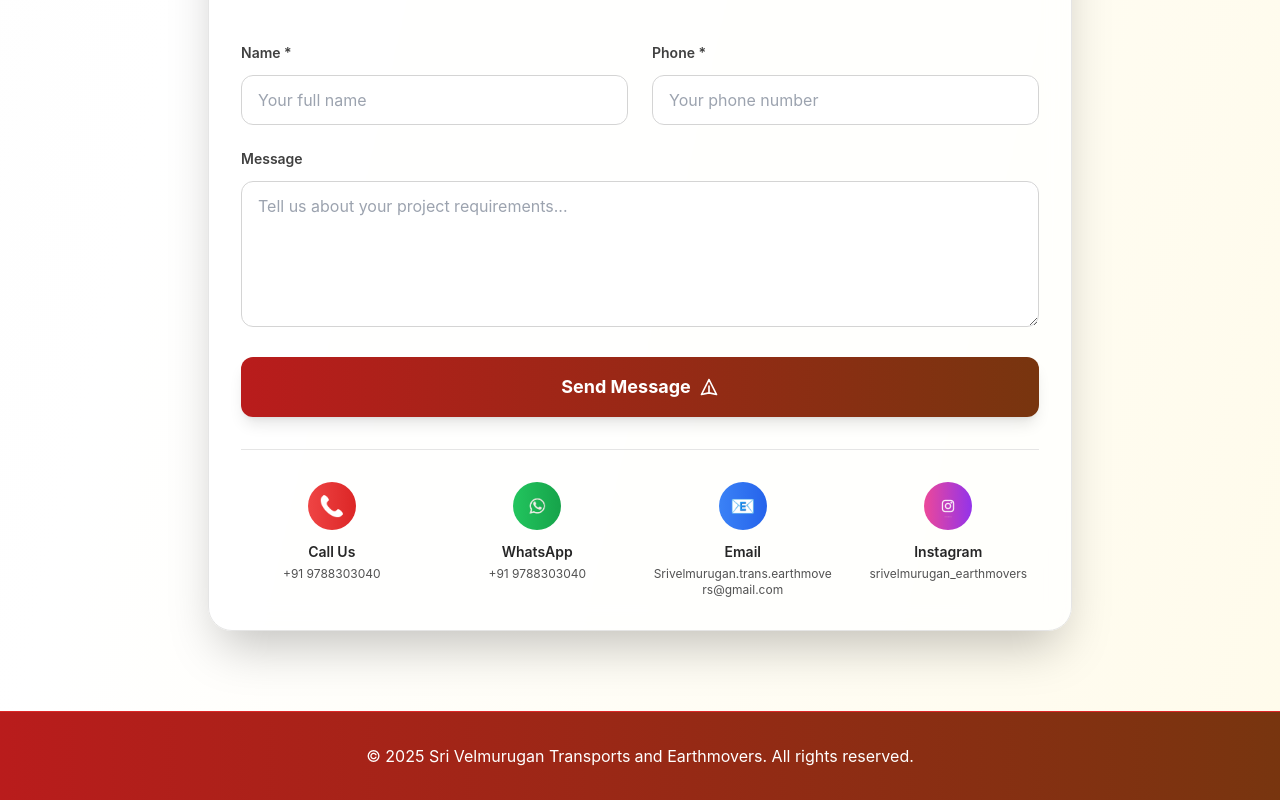
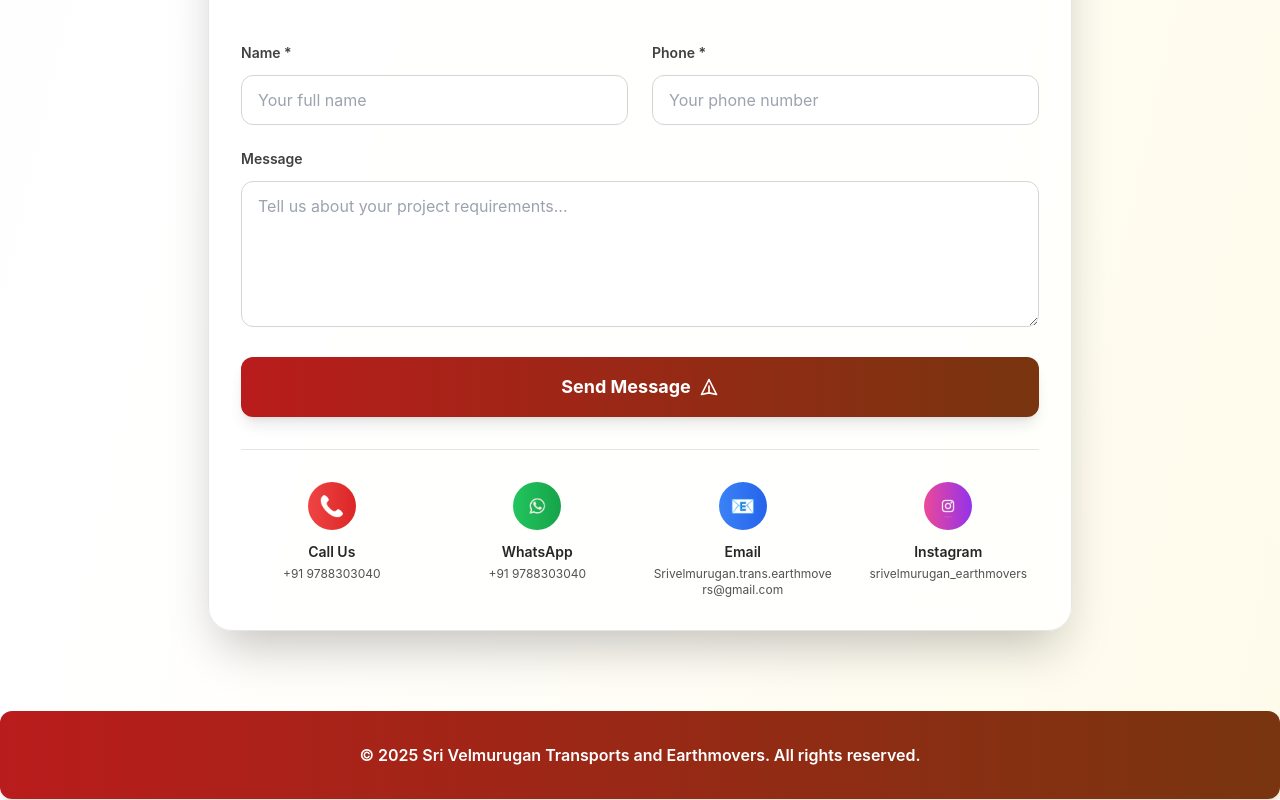
Before and after one commit to Harshanad03/Sri-Velmurugan-Transports-and-Earthmovers, a React (Create React App) app in the folder velmurugan-ui/: page / in a window 1280 px wide. Shown: the part 4791-5591 px from the top of the page. Built offline with nearby package versions, Linux system fonts and the light colour scheme; no server answers.

Commit message:
Apply website button styling to footer with hover effects and rounded corners

```diff
--- a/velmurugan-ui/src/App.tsx
+++ b/velmurugan-ui/src/App.tsx
@@ -542,7 +542,7 @@ function App() {
       </div>
 
       {/* Copyright Footer */}
-      <footer className="py-6 sm:py-8 px-4 bg-gradient-to-r from-primary-700 to-secondary-900 border-t border-primary-600">
+      <footer className="py-6 sm:py-8 px-4 bg-gradient-to-r from-primary-700 to-secondary-900 hover:from-primary-700 hover:to-secondary-700 text-white font-semibold rounded-xl transition-all duration-300 transform hover:scale-105 shadow-lg hover:shadow-glow">
         <div className="max-w-6xl mx-auto text-center">
           <div className="flex flex-col sm:flex-row items-center justify-center space-y-1 sm:space-y-0">
             <span className="text-white text-sm sm:text-base text-center">
```
